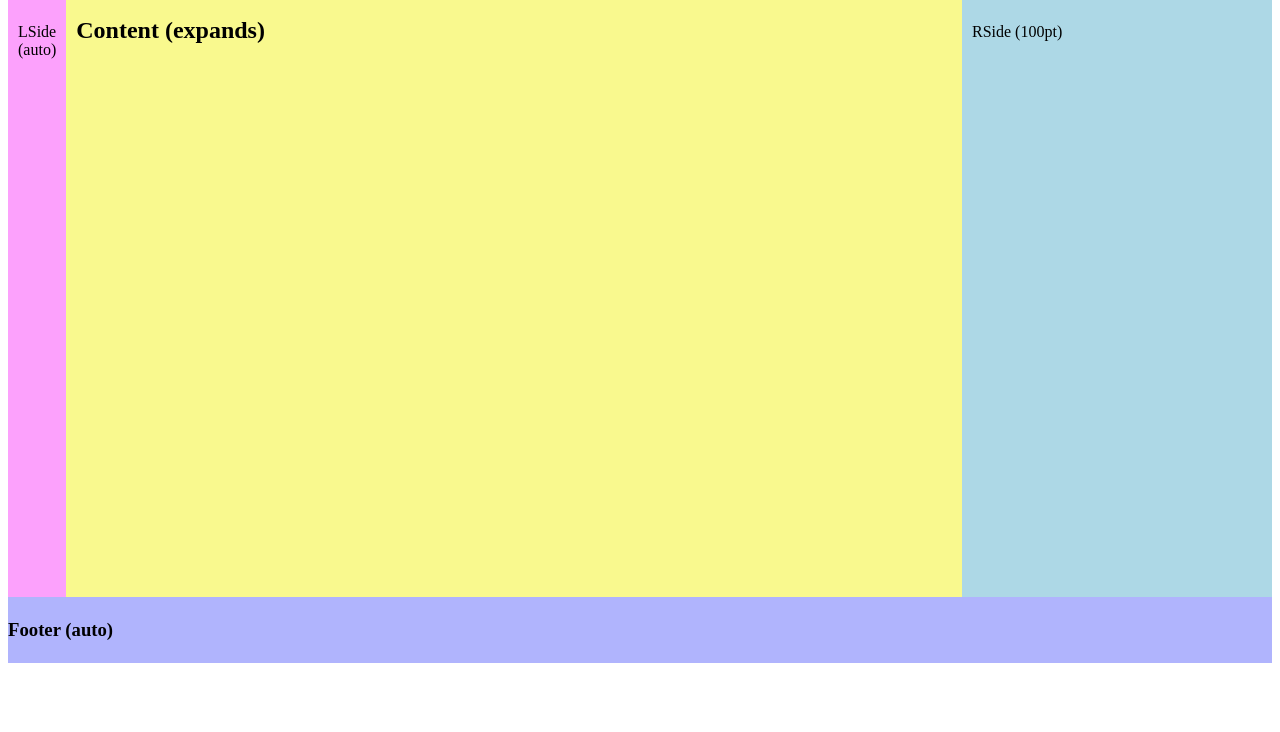
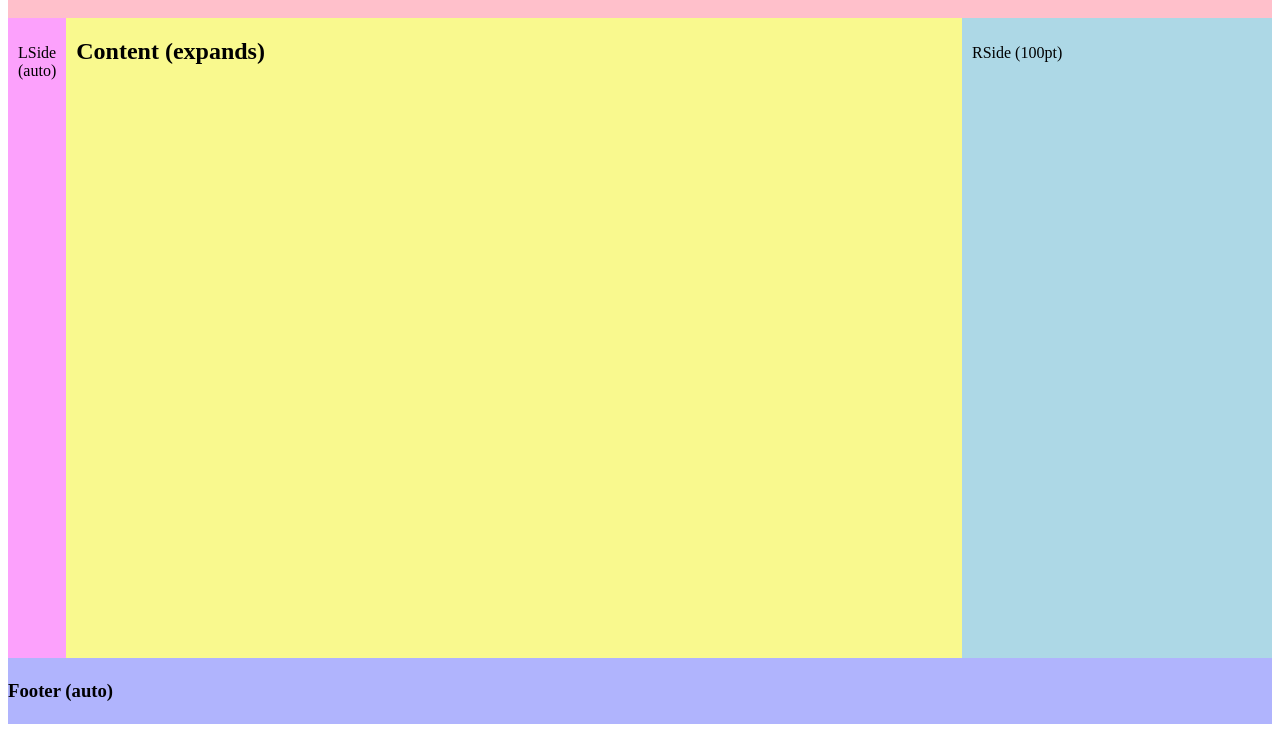
Before and after one commit to Jack-Byte-Java/Exercises, a plain HTML site: page exercise_1.html in a window 1280 px wide. Shown: the part 81-813 px from the top of the page. Drawn offline with Linux system fonts and the light colour scheme.

Commit message:
fixed some issues with expanding elements

```diff
--- a/exercise_1.html
+++ b/exercise_1.html
@@ -4,6 +4,7 @@
         <link rel="stylesheet" type="text/css" href="style.css" />
     </head>
     <body>
+        <div id="container">
             <header>
                 <h1>Header (70pt)</h1>
             </header>
@@ -31,8 +32,9 @@
                             <h3>Footer (auto)</h3>
                         </footer>
                     </div>
+            </div>
+        </div>
 
-        </div>
 
 
     </body>
--- a/style.css
+++ b/style.css
@@ -29,14 +29,15 @@
     background-color: rgb(249, 249, 142);
     padding-left: 10px;
     flex: 50%;
-    position: relative;
+    /* position: relative; */
 }
 
 .box {
     display: flex;
     justify-content: space-between;
-    height: 600px;
-    flex-wrap: wrap;
+    /* height: 600px; */
+    min-height: 80vh;
+    /* flex-wrap: wrap; */
     flex: auto;
 }
 
@@ -48,7 +49,7 @@
 #outer {
     display: flex;
     flex-direction: column;
-    text-align: center;
+    /* text-align: center; */
 }
 
 #bottom {
@@ -58,7 +59,11 @@
     width: 100%;
     text-align: left;
     margin-top: auto;
-    position: relative;
+    /* position: relative; */
     flex-wrap: wrap;
     line-height: 1.5;
 }
+
+#container {
+    min-width: 550px;
+}
```
Lines whose indentation alone changed are shown as unchanged.
